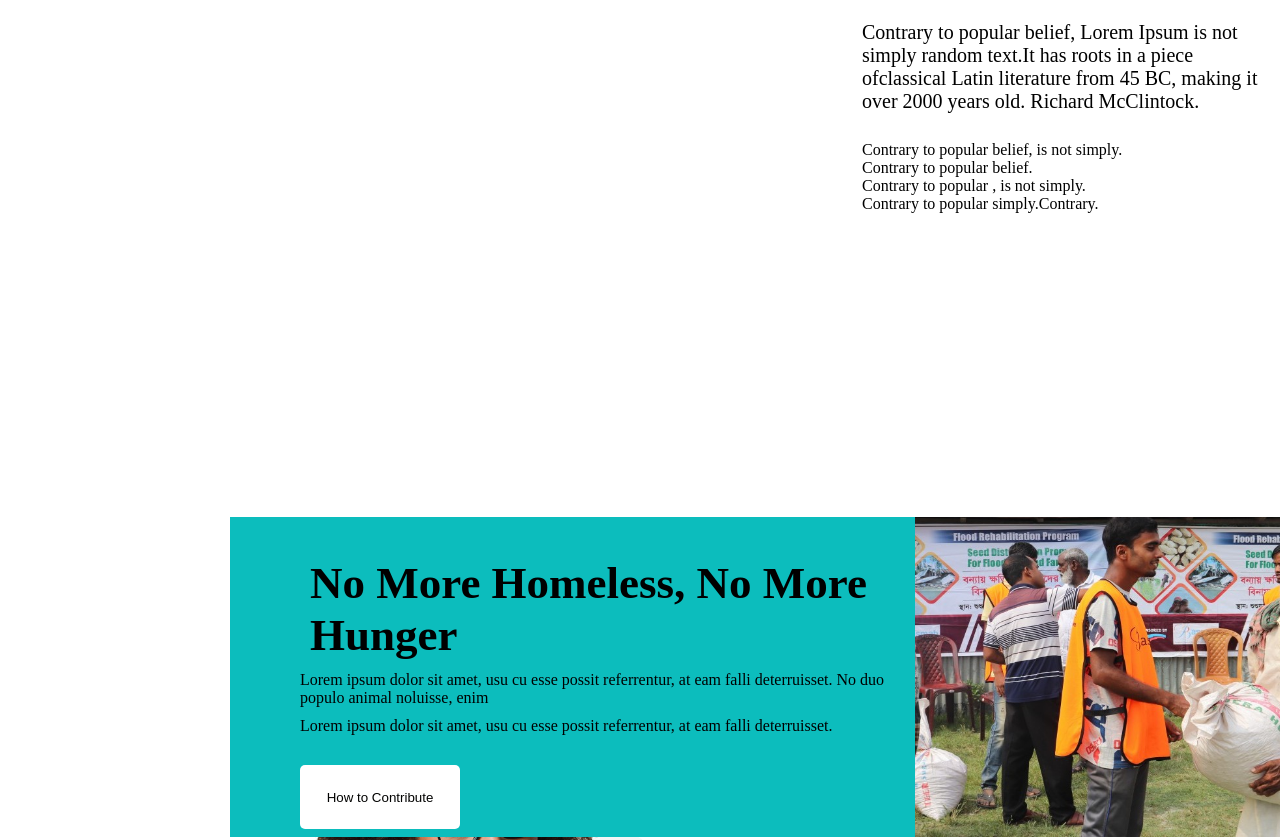
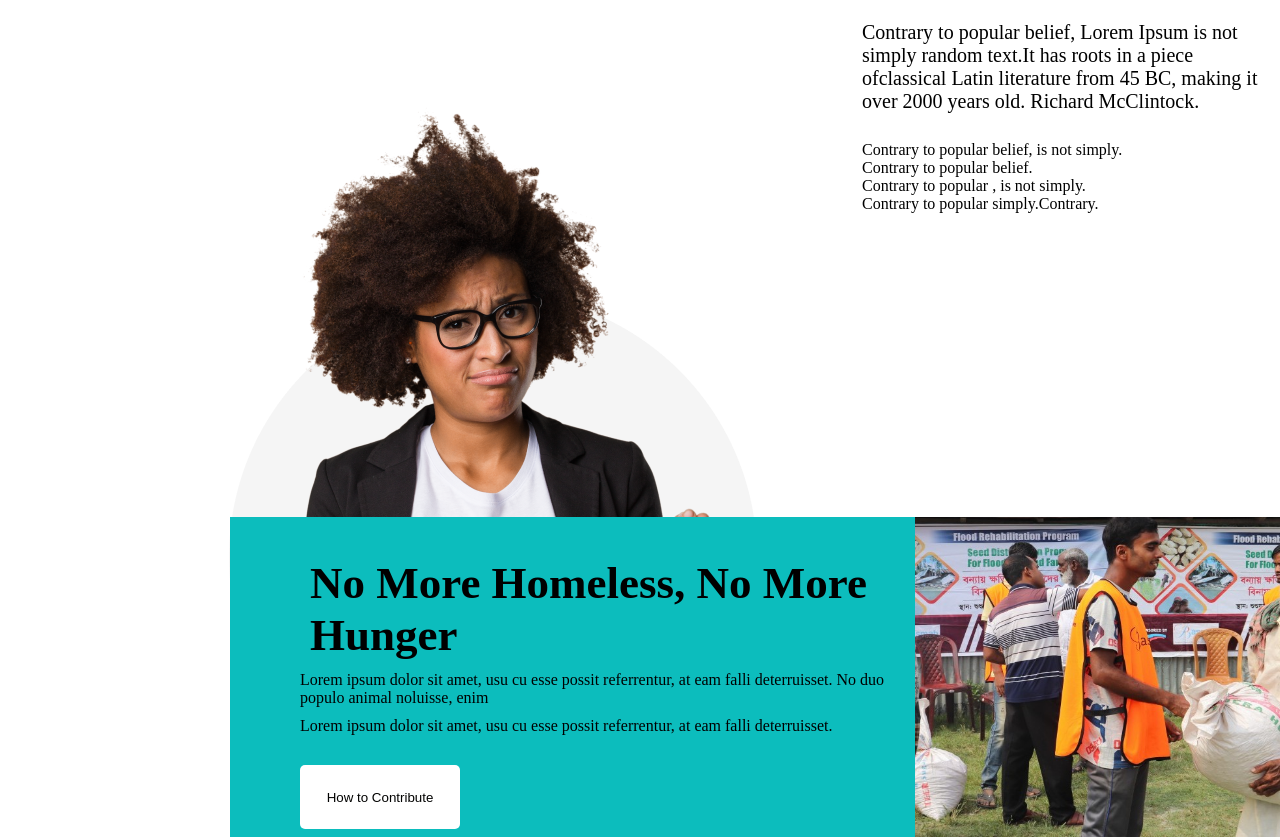
Before and after one commit to mdali017/assgnment.github.io, a plain HTML site: page index.html in a window 1280 px wide. Shown: the part 1275-2115 px from the top of the page. Drawn offline with Linux system fonts and the light colour scheme.

Commit message:
Update style.css

```diff
--- a/style.css
+++ b/style.css
@@ -69,7 +69,7 @@ nav a {
 .section-two-image {
     position: absolute;
     margin-left: 206px;
-    margin-top: 939px;
+    margin-top: 439px;
 }
 
 .section-two-title {
```
